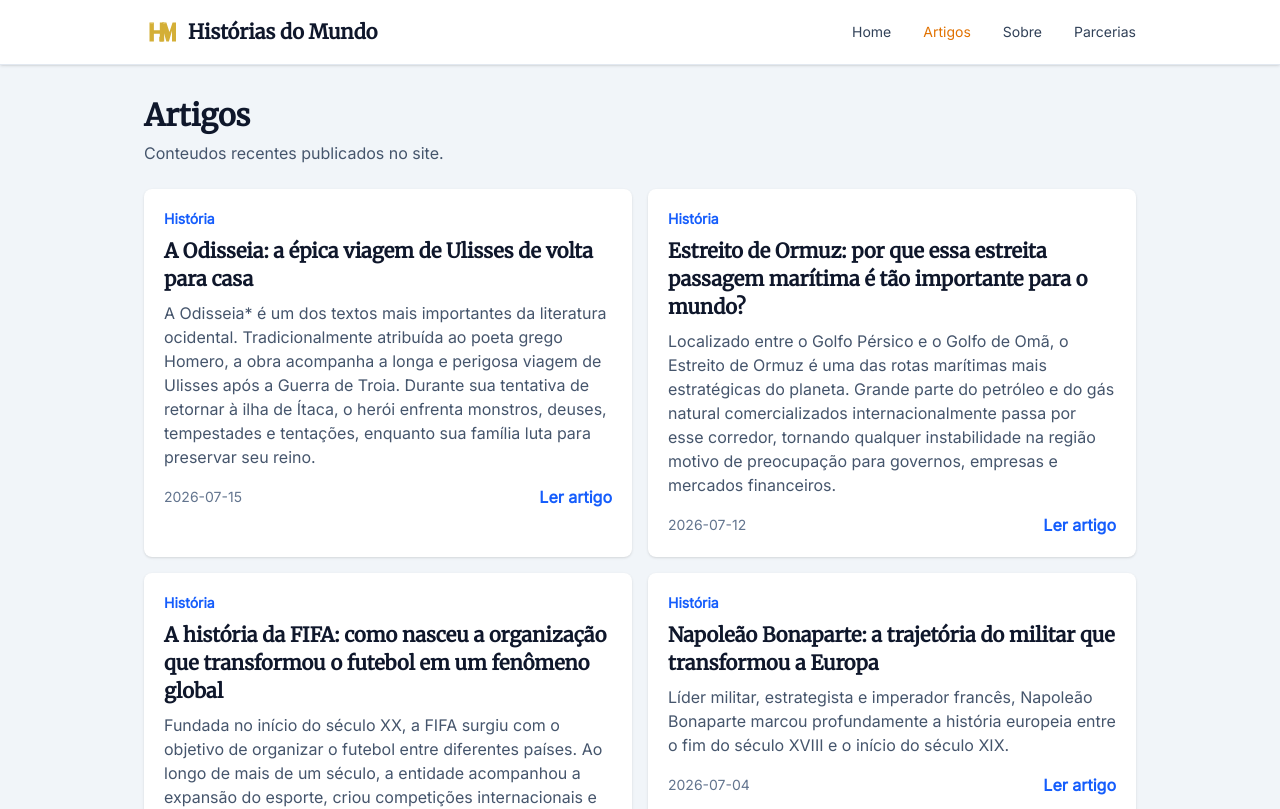
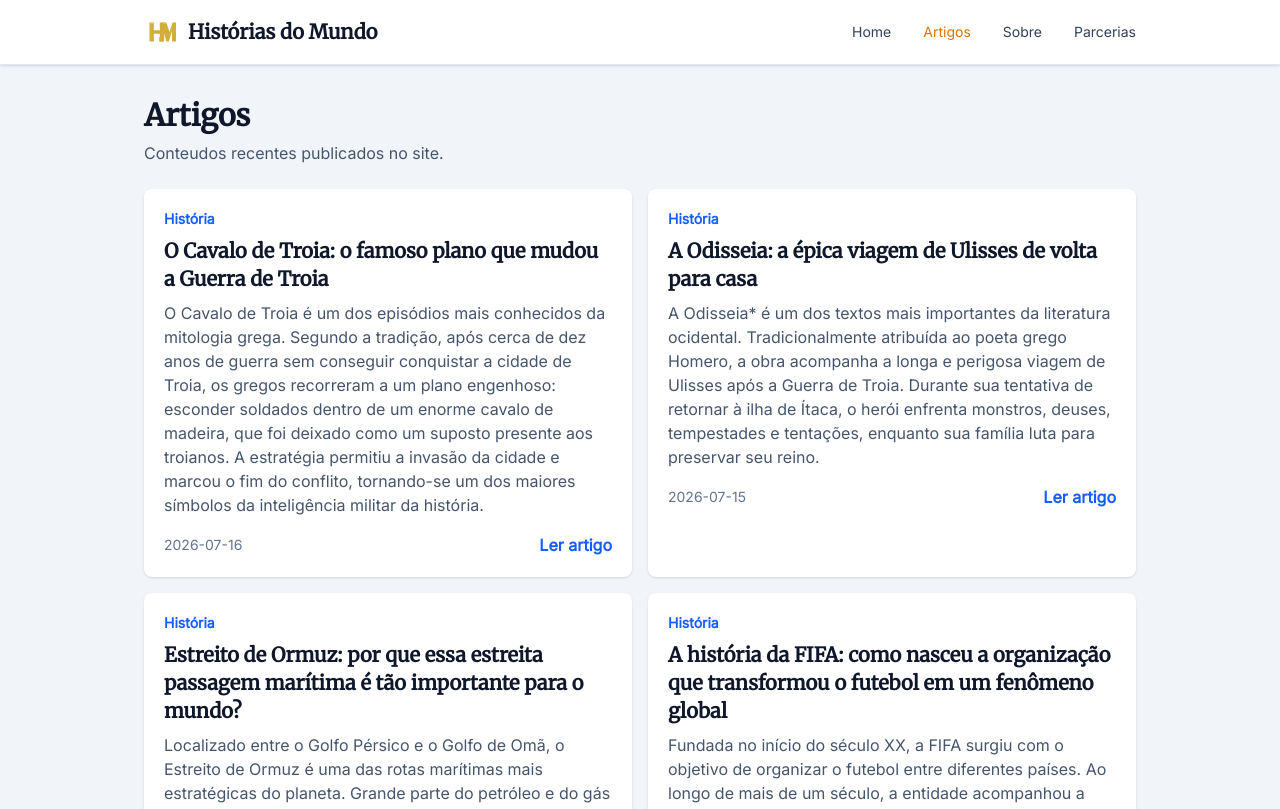
Before and after one commit to jordanlp19/Hist-rias-do-mundo, a React (Vite) app in the folder frontend/: page /artigos in a window 1280 px wide. Shown: the top 809 px of the page. Built offline with nearby package versions, Linux system fonts and the light colour scheme; what tailwind-animations would draw is missing.

Commit message:
Novo artigo cavalo de Troia

```diff
--- a/frontend/src/data/articles.js
+++ b/frontend/src/data/articles.js
@@ -1,6 +1,7 @@
 import fifaImage from "../assets/articles/Flag_of_FIFA.svg.webp";
 import hormuzImage from "../assets/articles/Strait_of_Hormuz.webp";
 import odisseiImage from "../assets/articles/odisseia.webp";
+import troiaiImage from "../assets/articles/cavalodetroia.webp";
 
 const articles = [
   {
@@ -218,6 +219,69 @@ The Cambridge Guide to Homer - Cambridge University Press.
 World History Encyclopedia - Odyssey: Homer’s Epic Poem of Redemption.
 The Metropolitan Museum of Art - materiais sobre Homero e a Grécia Antiga.`,
   },
+
+  {
+    id: 5,
+    title: "O Cavalo de Troia: o famoso plano que mudou a Guerra de Troia",
+    slug: "Cavalo de Troia",
+    description:
+      "O Cavalo de Troia é um dos episódios mais conhecidos da mitologia grega. Segundo a tradição, após cerca de dez anos de guerra sem conseguir conquistar a cidade de Troia, os gregos recorreram a um plano engenhoso: esconder soldados dentro de um enorme cavalo de madeira, que foi deixado como um suposto presente aos troianos. A estratégia permitiu a invasão da cidade e marcou o fim do conflito, tornando-se um dos maiores símbolos da inteligência militar da história.",
+    category: "História",
+    image: troiaiImage,
+    date: "2026-07-16",
+    author: "Jordan Lopes",
+    content: `O que foi o Cavalo de Troia?
+
+A Guerra de Troia já durava aproximadamente uma década quando os exércitos gregos perceberam que seria praticamente impossível romper as enormes muralhas da cidade por meio de ataques convencionais.
+
+Foi então que Ulisses (Odisseu), famoso por sua inteligência, idealizou um plano diferente. Os gregos construíram um gigantesco cavalo de madeira e esconderam em seu interior um grupo de guerreiros de elite. Enquanto isso, o restante da frota fingiu abandonar a guerra e navegar para longe.
+
+Ao encontrar apenas o enorme cavalo diante de suas muralhas, muitos troianos acreditaram que se tratava de uma oferenda aos deuses em comemoração pela suposta vitória sobre os invasores.
+
+A queda de Troia
+
+Apesar dos alertas de alguns habitantes, como o sacerdote Laocoonte e a princesa Cassandra, os troianos decidiram levar o cavalo para dentro da cidade.
+
+Durante a noite, quando todos comemoravam o fim da guerra, os soldados escondidos saíram do interior da estrutura, eliminaram os guardas e abriram os portões da cidade para o exército grego, que havia retornado secretamente.
+
+Troia foi saqueada, incendiada e praticamente destruída, encerrando um conflito que, segundo a tradição, havia durado cerca de dez anos.
+
+História ou lenda?
+
+O episódio do Cavalo de Troia aparece principalmente na obra Eneida, do poeta romano Virgílio, além de ser citado em outros textos da Antiguidade. Curiosamente, a Ilíada, de Homero, narra apenas parte da Guerra de Troia e não descreve diretamente o famoso cavalo.
+
+Até hoje, arqueólogos acreditam que uma guerra entre gregos e a cidade de Troia realmente possa ter ocorrido durante a Idade do Bronze. Escavações realizadas na atual Turquia identificaram sucessivas camadas de destruição na antiga cidade, mas não existe qualquer evidência arqueológica que confirme a existência de um cavalo gigante de madeira.
+
+Alguns pesquisadores sugerem que o cavalo pode ter sido uma metáfora para uma máquina de cerco, um terremoto — animal associado ao deus Poseidon — ou simplesmente uma narrativa criada para simbolizar uma estratégia militar brilhante.
+
+O significado do Cavalo de Troia
+
+Independentemente de ter existido ou não, o Cavalo de Troia tornou-se um dos maiores símbolos da história ocidental. A expressão passou a representar qualquer estratégia em que um inimigo conquista seu objetivo por meio do engano, infiltrando-se de forma aparentemente inofensiva.
+
+O conceito permanece atual e até inspirou o nome dos chamados "cavalos de Troia" na informática, programas maliciosos que se disfarçam de arquivos confiáveis para invadir computadores.
+
+Curiosidades
+
+A tradição atribui a ideia do Cavalo de Troia a Ulisses (Odisseu), conhecido por sua inteligência e capacidade estratégica.
+
+Segundo algumas versões do mito, cerca de 30 a 40 guerreiros ficaram escondidos dentro do cavalo, embora o número varie conforme o autor.
+
+As ruínas da antiga cidade de Troia ainda podem ser visitadas na atual Turquia e são consideradas Patrimônio Mundial da UNESCO.
+
+A expressão "presente de grego" tem origem justamente nessa história, referindo-se a um presente que esconde consequências negativas.
+
+Fontes:
+
+Homero - Ilíada.
+
+Virgílio - Eneida (Livro II), relato clássico da queda de Troia.
+
+Barry Strauss - The Trojan War: A New History.
+
+UNESCO - Informações sobre o sítio arqueológico de Troia.
+
+Encyclopaedia Britannica - Verbetes sobre a Guerra de Troia, Odisseu e o Cavalo de Troia.`,
+  },
 ];
 
 export default articles;
--- a/frontend/src/pages/Artigo.jsx
+++ b/frontend/src/pages/Artigo.jsx
@@ -2,7 +2,7 @@ import { Link, useParams } from "react-router-dom";
 import { getArticleBySlug } from "../data/articleRepository.js";
 
 function isSectionTitle(block) {
-  return block.length <= 90 && !/[.!?]$/.test(block);
+  return block.length <= 90 && !/\.$/.test(block);
 }
 
 function parseArticleContent(content = "") {
```
Also changed, not shown: frontend/src/assets/articles/cavalodetroia.webp (added).
